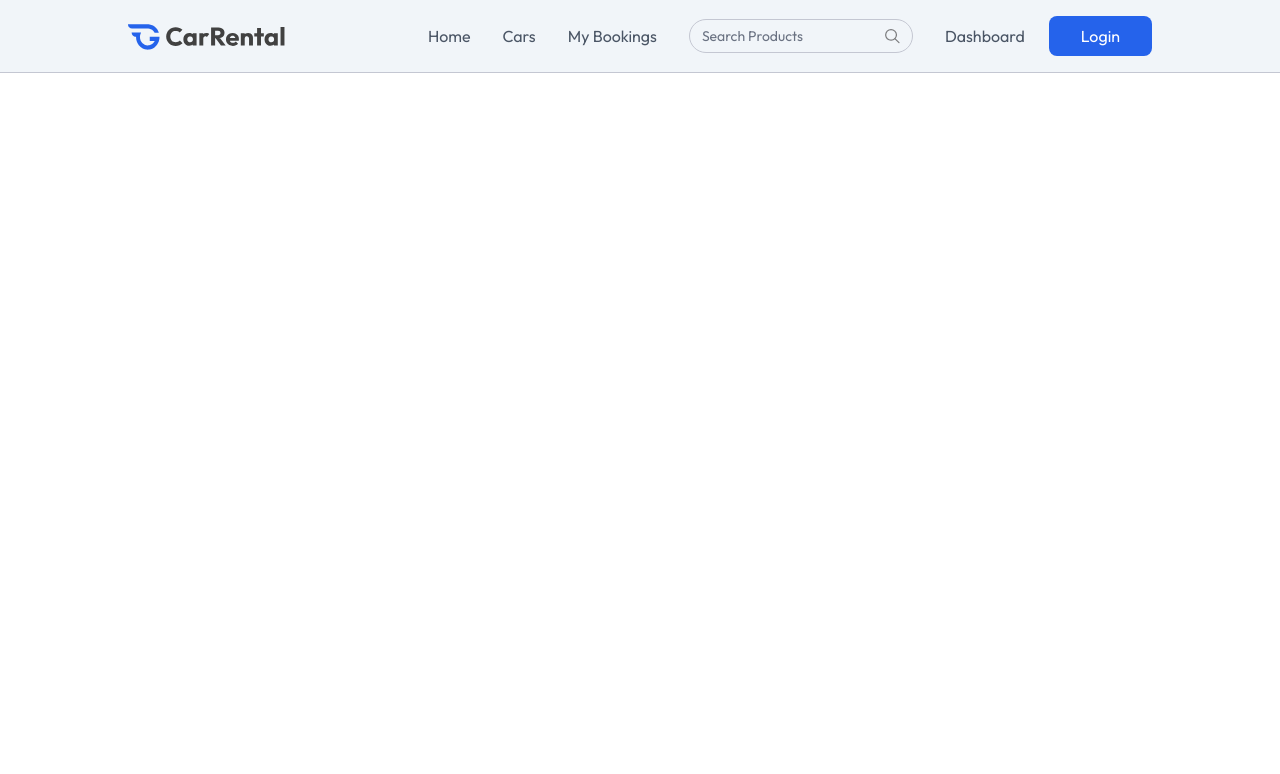
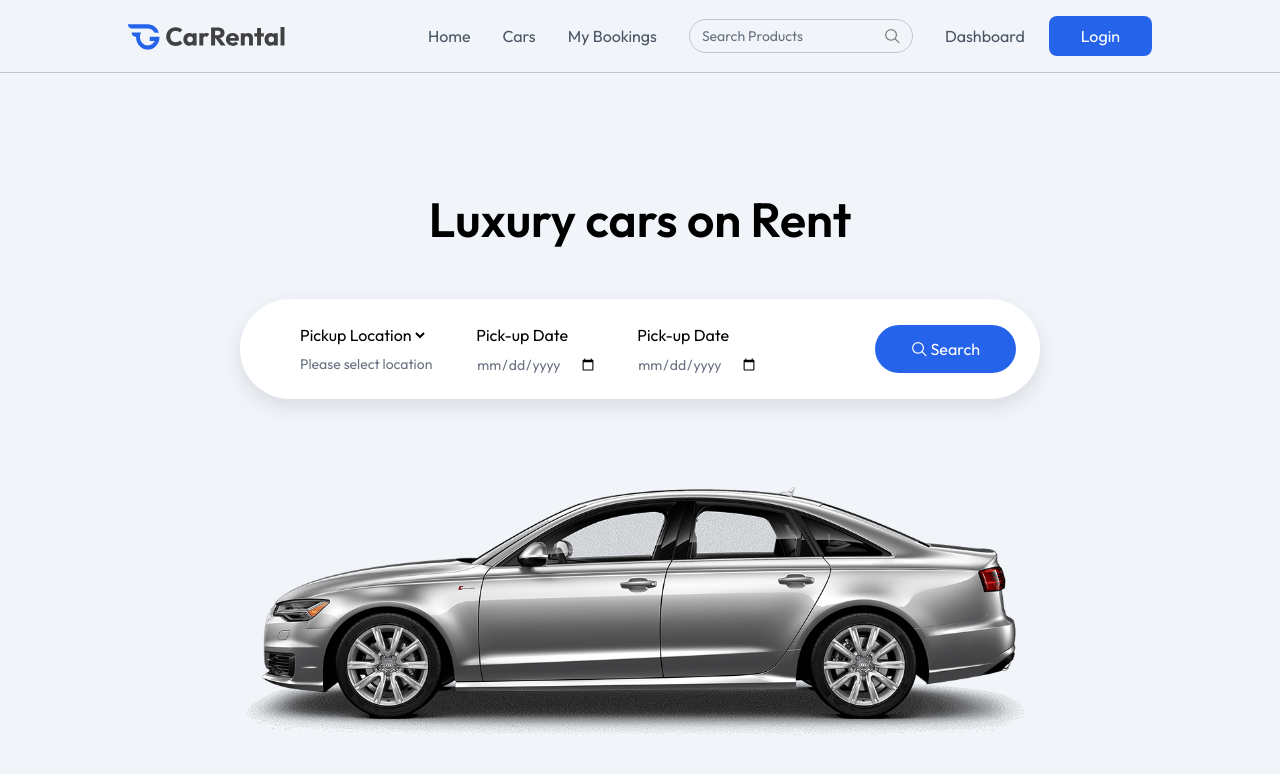
Before and after one commit to rishikeshmahale/MERN-CAR-RENTAL-BOOKING-APP, a React (Vite) app in the folder client/: page / in a window 1280 px wide. Shown: the top 774 px of the page. Built offline with nearby package versions, Linux system fonts and the light colour scheme.

Commit message:
Modified home page and added more routes in app.jsx

```diff
--- a/client/src/App.jsx
+++ b/client/src/App.jsx
@@ -3,6 +3,8 @@ import Navbar from "./components/Navbar.jsx";
 import { Routes, Route, useLocation } from "react-router-dom";
 import Home from "./pages/Home.jsx";
 import CarDetails from "./pages/CarDetails.jsx";
+import Cars from "./pages/Cars.jsx";
+import MyBookings from "./pages/MyBookings.jsx";
 
 const App = () => {
 
@@ -19,6 +21,8 @@ const App = () => {
     <Routes>
       <Route path="/" element={<Home/>}/>
       <Route path="/car-details/:id" element={<CarDetails/>}/>
+      <Route path="/cars" element={<Cars/>}/>
+      <Route path="/my-bookings" element={<MyBookings/>}/>
     </Routes>
 
     </>
--- a/client/src/pages/Home.jsx
+++ b/client/src/pages/Home.jsx
@@ -1,9 +1,9 @@
-import React from 'react'
+import Hero from "../components/Hero.jsx";
 
 const Home = () => {
   return (
     <div>
-
+        <Hero />
     </div>
   )
 }
--- a/client/src/pages/MyBooking.jsx
+++ /dev/null
@@ -1,8 +0,0 @@
-
-const MyBooking = () => {
-  return (
-    <div>MyBooking</div>
-  )
-}
-
-export default MyBooking;
```
